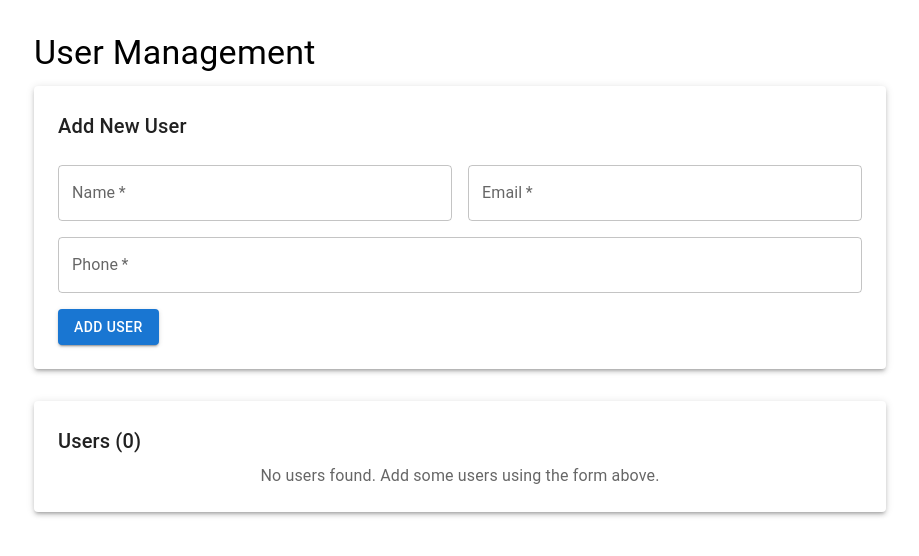
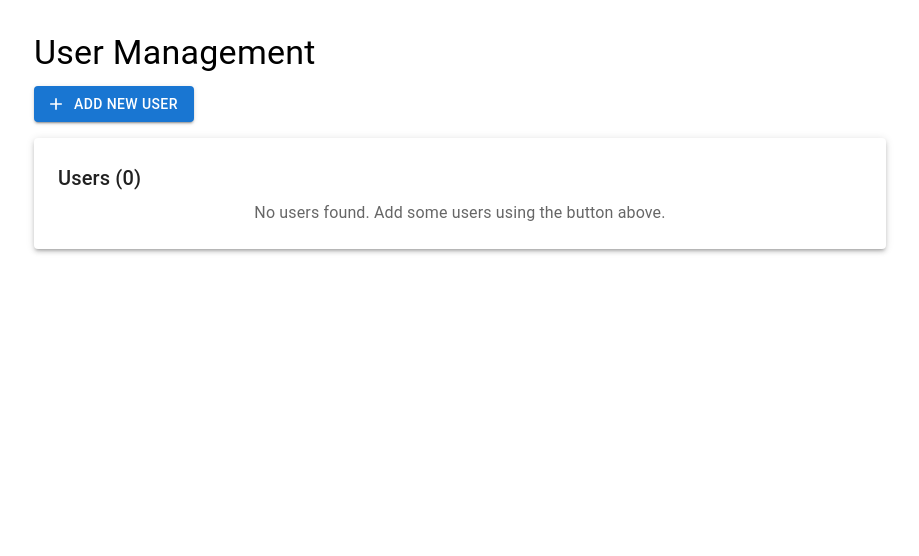
Before and after one commit to Eve-rine/WEEK1PROJECT, a React (Create React App) app: page / in a window 1280 px wide. Shown: the top 556 px of the page, without its empty margins (180-1099 px from the left). Built offline with nearby package versions, Linux system fonts and the light colour scheme.

Commit message:
user management

```diff
--- a/src/components/Users.jsx
+++ b/src/components/Users.jsx
@@ -13,10 +13,15 @@ import {
   Snackbar,
   Alert,
   Box,
-  Grid
+  Grid,
+  Dialog,
+  DialogTitle,
+  DialogContent,
+  DialogActions
 } from '@mui/material';
 import DeleteIcon from '@mui/icons-material/Delete';
 import EditIcon from '@mui/icons-material/Edit';
+import AddIcon from '@mui/icons-material/Add';
 
 const UserManagement = () => {
   const [users, setUsers] = useState([]);
@@ -32,6 +37,7 @@ const UserManagement = () => {
     message: '',
     severity: 'success'
   });
+  const [isModalOpen, setIsModalOpen] = useState(false);
 
   const validateForm = () => {
     const newErrors = {};
@@ -39,7 +45,6 @@ const UserManagement = () => {
     if (!formData.email.trim()) newErrors.email = 'Email is required';
     if (!formData.phone.trim()) newErrors.phone = 'Phone is required';
 
-    // Basic email validation
     if (formData.email && !/\S+@\S+\.\S+/.test(formData.email)) {
       newErrors.email = 'Please enter a valid email';
     }
@@ -54,7 +59,6 @@ const UserManagement = () => {
     if (!validateForm()) return;
 
     if (editingId !== null) {
-      // Update existing user
       setUsers(users.map(user =>
         user.id === editingId
           ? { ...formData, id: editingId }
@@ -66,12 +70,11 @@ const UserManagement = () => {
         severity: 'success'
       });
     } else {
-      // Add new user
       setUsers([
         ...users,
         {
           ...formData,
-          id: Date.now() // Simple way to generate unique id
+          id: Date.now()
         }
       ]);
       setSnackbar({
@@ -81,9 +84,9 @@ const UserManagement = () => {
       });
     }
 
-    // Reset form
     setFormData({ name: '', email: '', phone: '' });
     setEditingId(null);
+    setIsModalOpen(false);
   };
 
   const handleEdit = (user) => {
@@ -93,6 +96,7 @@ const UserManagement = () => {
       phone: user.phone
     });
     setEditingId(user.id);
+    setIsModalOpen(true);
   };
 
   const handleDelete = (userId) => {
@@ -110,7 +114,6 @@ const UserManagement = () => {
       ...prev,
       [name]: value
     }));
-    // Clear error when user starts typing
     if (errors[name]) {
       setErrors(prev => ({
         ...prev,
@@ -119,83 +122,33 @@ const UserManagement = () => {
     }
   };
 
+  const handleCloseModal = () => {
+    setIsModalOpen(false);
+    setFormData({ name: '', email: '', phone: '' });
+    setEditingId(null);
+    setErrors({});
+  };
+
   return (
     <Container maxWidth="md" sx={{ py: 4 }}>
       <Typography variant="h4" gutterBottom>
         User Management
       </Typography>
 
-      {/* Form */}
-      <Paper elevation={3} sx={{ p: 3, mb: 4 }}>
-        <form onSubmit={handleSubmit}>
-          <Grid container spacing={2}>
-            <Grid item xs={12}>
-              <Typography variant="h6" gutterBottom>
-                {editingId !== null ? 'Edit User' : 'Add New User'}
-              </Typography>
-            </Grid>
-            <Grid item xs={12} sm={6}>
-              <TextField
-                name="name"
-                label="Name"
-                value={formData.name}
-                onChange={handleChange}
-                error={!!errors.name}
-                helperText={errors.name}
-                fullWidth
-                required
-              />
-            </Grid>
-            <Grid item xs={12} sm={6}>
-              <TextField
-                name="email"
-                label="Email"
-                type="email"
-                value={formData.email}
-                onChange={handleChange}
-                error={!!errors.email}
-                helperText={errors.email}
-                fullWidth
-                required
-              />
-            </Grid>
-            <Grid item xs={12}>
-              <TextField
-                name="phone"
-                label="Phone"
-                value={formData.phone}
-                onChange={handleChange}
-                error={!!errors.phone}
-                helperText={errors.phone}
-                fullWidth
-                required
-              />
-            </Grid>
-            <Grid item xs={12}>
-              <Box sx={{ display: 'flex', gap: 2 }}>
+      <Box sx={{ mb: 2 }}>
         <Button
-                  type="submit"
           variant="contained"
           color="primary"
-                >
-                  {editingId !== null ? 'Update User' : 'Add User'}
-                </Button>
-                {editingId !== null && (
-                  <Button
-                    variant="outlined"
+          startIcon={<AddIcon />}
           onClick={() => {
             setFormData({ name: '', email: '', phone: '' });
             setEditingId(null);
+            setIsModalOpen(true);
           }}
         >
-                    Cancel Edit
+          Add New User
         </Button>
-                )}
       </Box>
-            </Grid>
-          </Grid>
-        </form>
-      </Paper>
 
       {/* User List */}
       <Paper elevation={3} sx={{ p: 3 }}>
@@ -204,7 +157,7 @@ const UserManagement = () => {
         </Typography>
         {users.length === 0 ? (
           <Typography color="textSecondary" align="center">
-            No users found. Add some users using the form above.
+            No users found. Add some users using the button above.
           </Typography>
         ) : (
           <List>
@@ -241,6 +194,75 @@ const UserManagement = () => {
         )}
       </Paper>
 
+      <Dialog
+        open={isModalOpen}
+        onClose={handleCloseModal}
+        maxWidth="sm"
+        fullWidth
+      >
+        <DialogTitle>
+          {editingId !== null ? 'Edit User' : 'Add New User'}
+        </DialogTitle>
+        <DialogContent>
+          <form onSubmit={handleSubmit}>
+            <Grid container spacing={2} sx={{ pt: 1 }}>
+              <Grid item xs={12}>
+                <TextField
+                  name="name"
+                  label="Name"
+                  value={formData.name}
+                  onChange={handleChange}
+                  error={!!errors.name}
+                  helperText={errors.name}
+                  fullWidth
+                  required
+                />
+              </Grid>
+              <Grid item xs={12}>
+                <TextField
+                  name="email"
+                  label="Email"
+                  type="email"
+                  value={formData.email}
+                  onChange={handleChange}
+                  error={!!errors.email}
+                  helperText={errors.email}
+                  fullWidth
+                  required
+                />
+              </Grid>
+              <Grid item xs={12}>
+                <TextField
+                  name="phone"
+                  label="Phone"
+                  value={formData.phone}
+                  onChange={handleChange}
+                  error={!!errors.phone}
+                  helperText={errors.phone}
+                  fullWidth
+                  required
+                />
+              </Grid>
+            </Grid>
+          </form>
+        </DialogContent>
+        <DialogActions>
+          <Button
+            onClick={handleCloseModal}
+            color="secondary"
+          >
+            Cancel
+          </Button>
+          <Button
+            onClick={handleSubmit}
+            color="primary"
+            variant="contained"
+          >
+            {editingId !== null ? 'Update User' : 'Add User'}
+          </Button>
+        </DialogActions>
+      </Dialog>
+
       {/* Snackbar for notifications */}
       <Snackbar
         open={snackbar.open}
```
Lines whose indentation alone changed are shown as unchanged.
